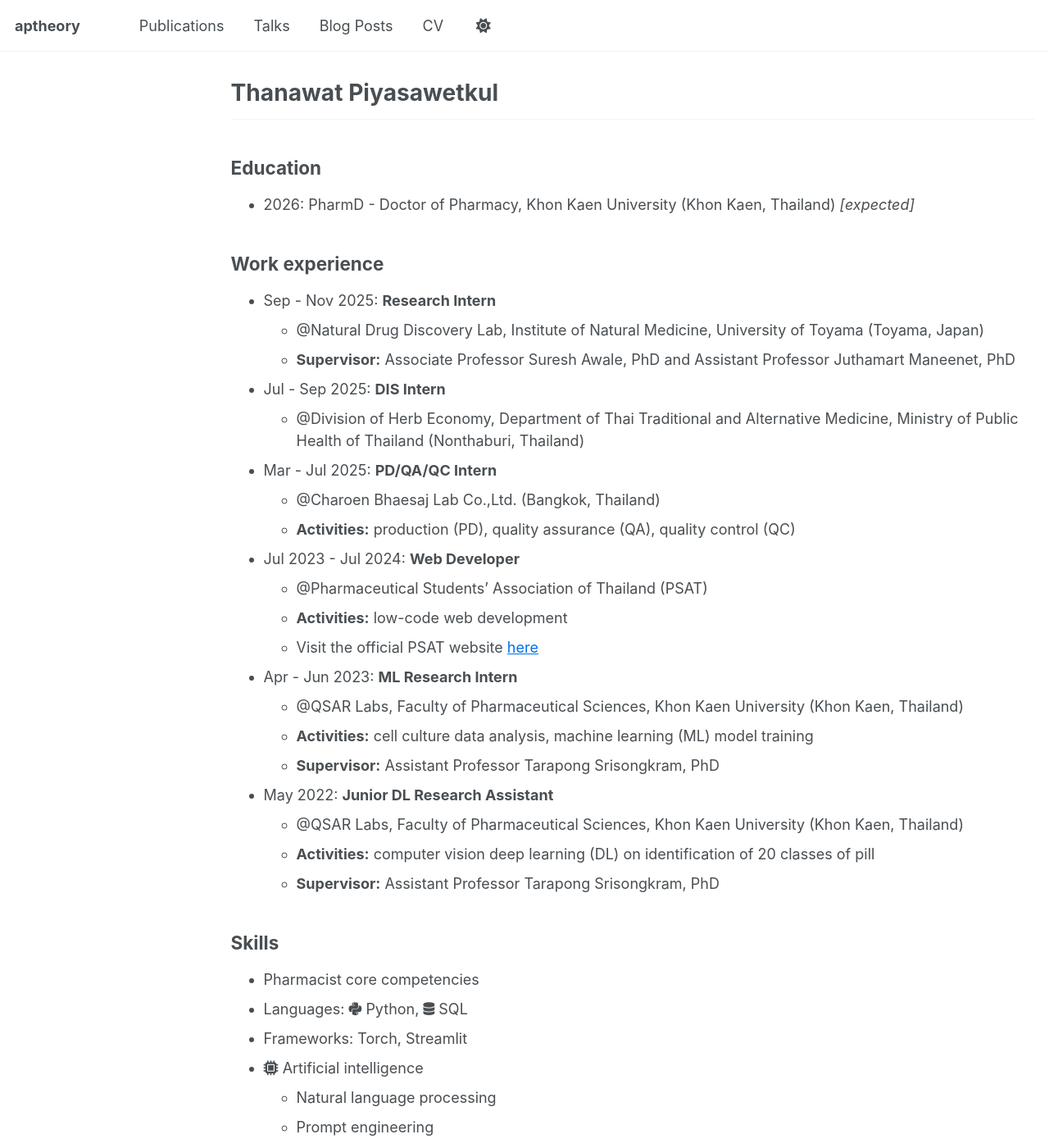
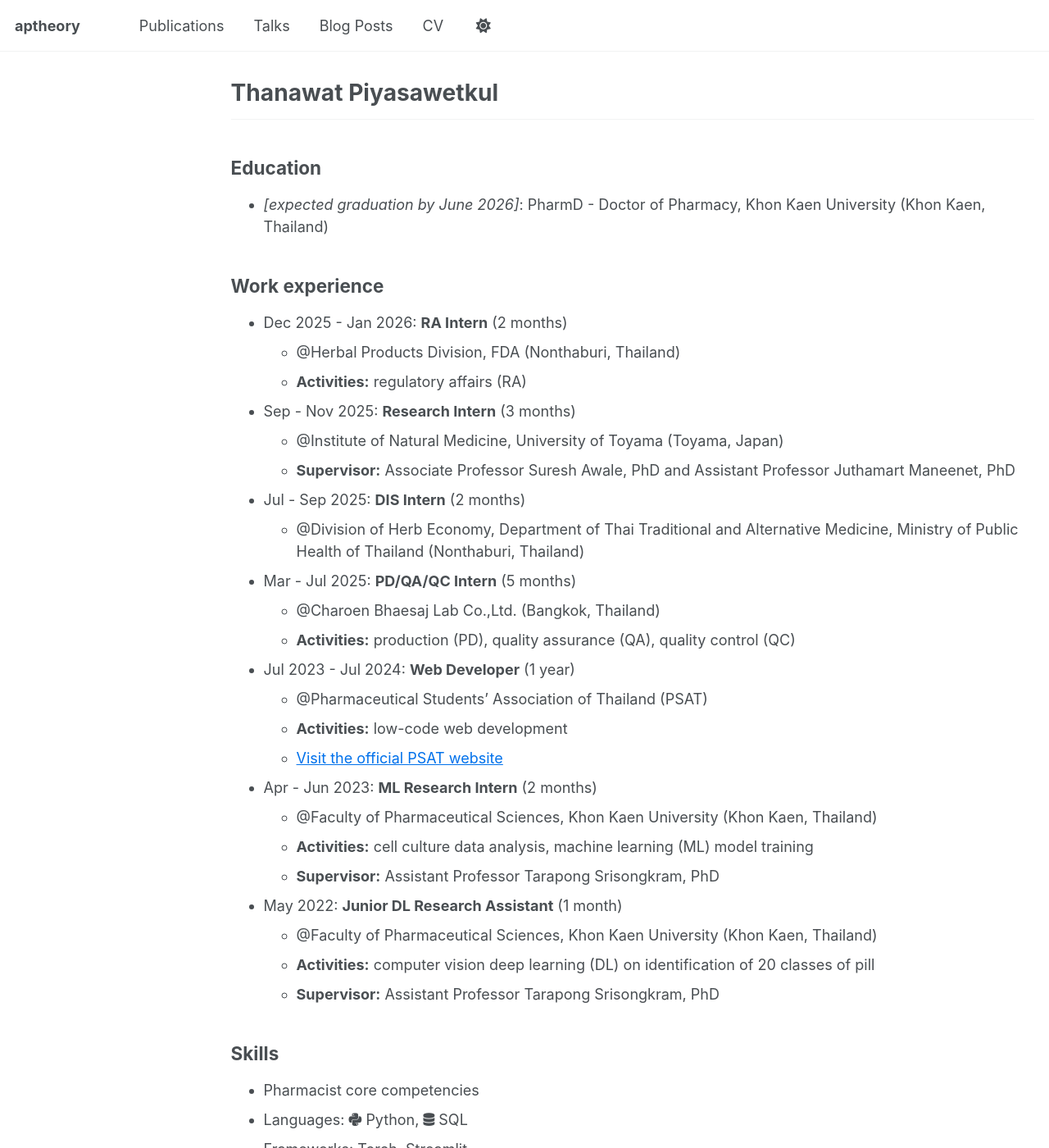
Before and after one commit to aptheory/aptheory.github.io, a Jekyll site: the page built from _pages/cv.md, in a window 1280 px wide and 1400 px high. Shown: the whole window at 82% size. Built offline with Jekyll 4.4.1, drawn with Linux system fonts in a browser that asks for light colours.

Commit message:
update cv

```diff
--- a/_layouts/default.html
+++ b/_layouts/default.html
@@ -7,6 +7,17 @@ layout: compress
 <!doctype html>
 <html lang="{{ site.locale | slice: 0,2 }}" class="no-js"{% if site.site_theme == "dark" %} data-theme="dark"{% endif %}>
   <head>
+    <script>
+      (function() {
+        try {
+          const theme = localStorage.getItem('theme') || 'light';
+          if (theme === 'dark') {
+            document.documentElement.classList.add('dark');
+          }
+        } catch(e) {}
+      })();
+    </script>
+
     {% include head.html %}
     {% include head/custom.html %}
   </head>
--- a/_pages/cv.md
+++ b/_pages/cv.md
@@ -17,40 +17,40 @@ redirect_from:
 .cv-pub-meta { font-size: 0.95em; color: #888; margin-left: 8px; }
 </style>
 ---
+
 ## Education
 
-* 2026: PharmD - Doctor of Pharmacy, Khon Kaen University (Khon Kaen, Thailand) *[expected]*
+* *[expected graduation by June 2026]*: PharmD - Doctor of Pharmacy, Khon Kaen University (Khon Kaen, Thailand)
 
 ## Work experience
-<!-- HIDDEN
-* *(expected)* Dec 2025 - Jan 2026: **RA Intern**
+
+* Dec 2025 - Jan 2026: **RA Intern** (2 months)
   * @Herbal Products Division, FDA (Nonthaburi, Thailand)
   * **Activities:** regulatory affairs (RA)
 
--->
-* Sep - Nov 2025: **Research Intern**
-  * @Natural Drug Discovery Lab, Institute of Natural Medicine, University of Toyama (Toyama, Japan)
+* Sep - Nov 2025: **Research Intern** (3 months)
+  * @Institute of Natural Medicine, University of Toyama (Toyama, Japan)
   * **Supervisor:** Associate Professor Suresh Awale, PhD and Assistant Professor Juthamart Maneenet, PhD
 
-* Jul - Sep 2025: **DIS Intern**
+* Jul - Sep 2025: **DIS Intern** (2 months)
   * @Division of Herb Economy, Department of Thai Traditional and Alternative Medicine, Ministry of Public Health of Thailand (Nonthaburi, Thailand)
 
-* Mar - Jul 2025: **PD/QA/QC Intern**
+* Mar - Jul 2025: **PD/QA/QC Intern** (5 months)
   * @Charoen Bhaesaj Lab Co.,Ltd. (Bangkok, Thailand)
   * **Activities:** production (PD), quality assurance (QA), quality control (QC)
 
-* Jul 2023 - Jul 2024: **Web Developer**
+* Jul 2023 - Jul 2024: **Web Developer** (1 year)
   * @Pharmaceutical Students' Association of Thailand (PSAT)
   * **Activities:** low-code web development
-  * Visit the official PSAT website [here](https://www.psat-th.org/)
+  * [Visit the official PSAT website](https://www.psat-th.org/)
 
-* Apr - Jun 2023: **ML Research Intern**
-  * @QSAR Labs, Faculty of Pharmaceutical Sciences, Khon Kaen University (Khon Kaen, Thailand)
+* Apr - Jun 2023: **ML Research Intern** (2 months)
+  * @Faculty of Pharmaceutical Sciences, Khon Kaen University (Khon Kaen, Thailand)
   * **Activities:** cell culture data analysis, machine learning (ML) model training
   * **Supervisor:** Assistant Professor Tarapong Srisongkram, PhD
 
-* May 2022: **Junior DL Research Assistant**
-  * @QSAR Labs, Faculty of Pharmaceutical Sciences, Khon Kaen University (Khon Kaen, Thailand)
+* May 2022: **Junior DL Research Assistant** (1 month)
+  * @Faculty of Pharmaceutical Sciences, Khon Kaen University (Khon Kaen, Thailand)
   * **Activities:** computer vision deep learning (DL) on identification of 20 classes of pill
   * **Supervisor:** Assistant Professor Tarapong Srisongkram, PhD
 
```
Also changed, not shown: _posts/2025-10-06_kanji.md (added, +111 -0 lines), assets/css/main.scss (line endings or trailing spaces).
